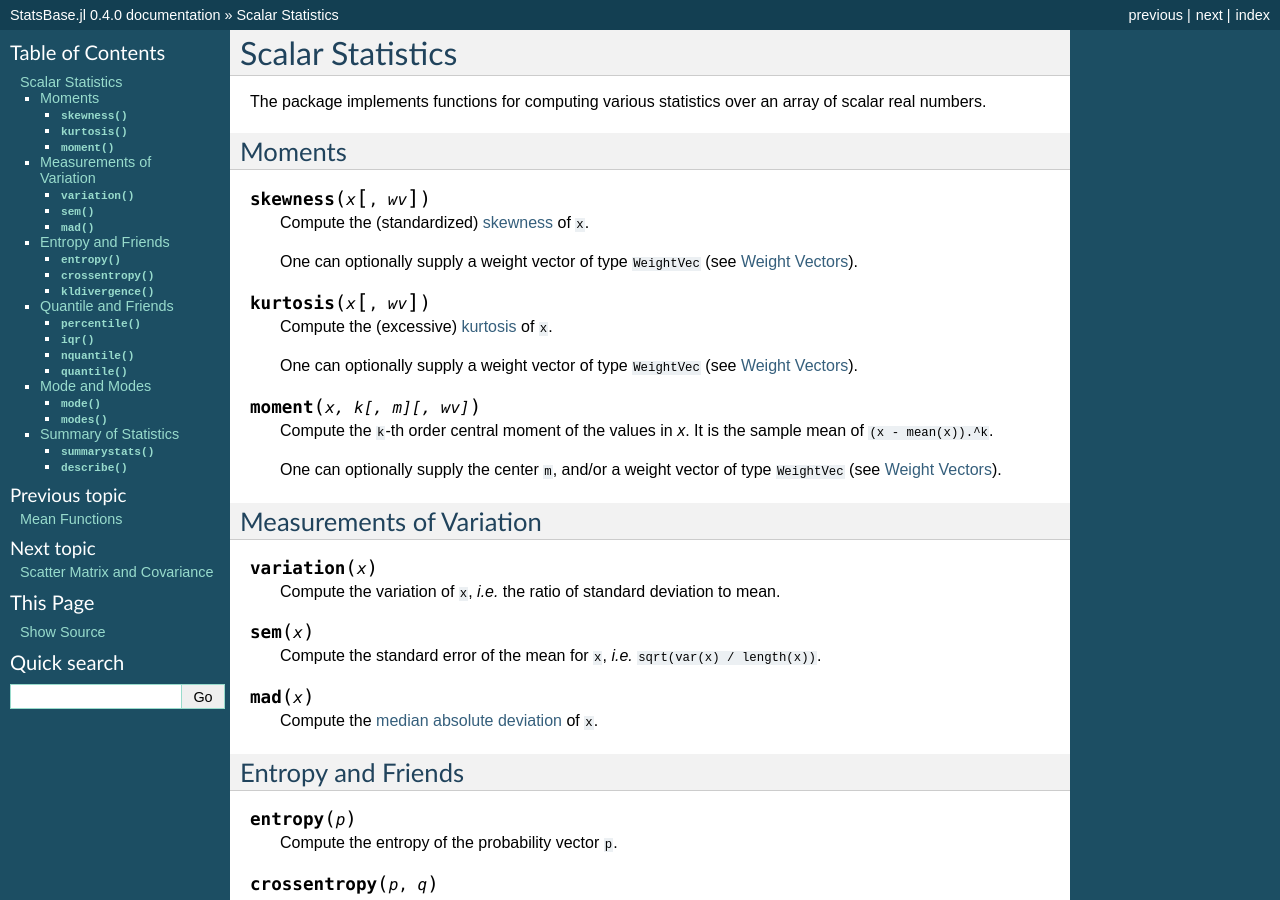
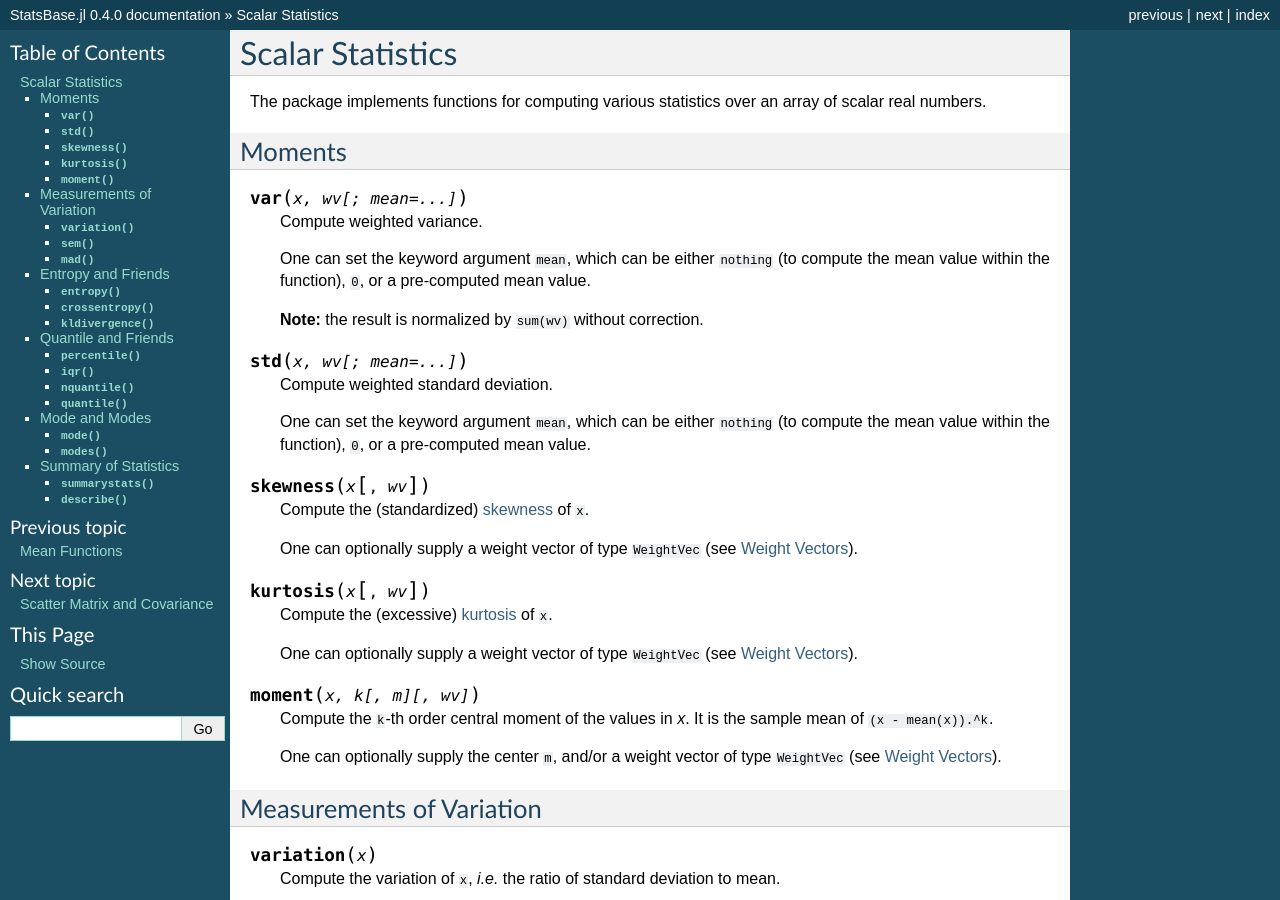
Before and after one commit to JuliaStats/StatsBase.jl, a Sphinx documentation site: the page built from docs/source/scalarstats.rst, in a window 1280 px wide and 900 px high. Built offline with Sphinx 7.4.7, drawn with Linux system fonts in a browser that asks for light colours; formulas are drawn with MathJax 3.

Commit message:
weighted var and std

```diff
--- a/docs/source/scalarstats.rst
+++ b/docs/source/scalarstats.rst
@@ -5,6 +5,20 @@ The package implements functions for computing various statistics over an array
 
 Moments
 ---------
+
+.. function:: var(x, wv[; mean=...])
+
+  Compute weighted variance.
+
+  One can set the keyword argument ``mean``, which can be either ``nothing`` (to compute the mean value within the function), ``0``, or a pre-computed mean value.
+
+  **Note:** the result is normalized by ``sum(wv)`` without correction.
+
+.. function:: std(x, wv[; mean=...])
+
+  Compute weighted standard deviation.
+
+  One can set the keyword argument ``mean``, which can be either ``nothing`` (to compute the mean value within the function), ``0``, or a pre-computed mean value.
 
 .. function:: skewness(x[, wv])
 
```
Also changed, not shown: 2 other files.
